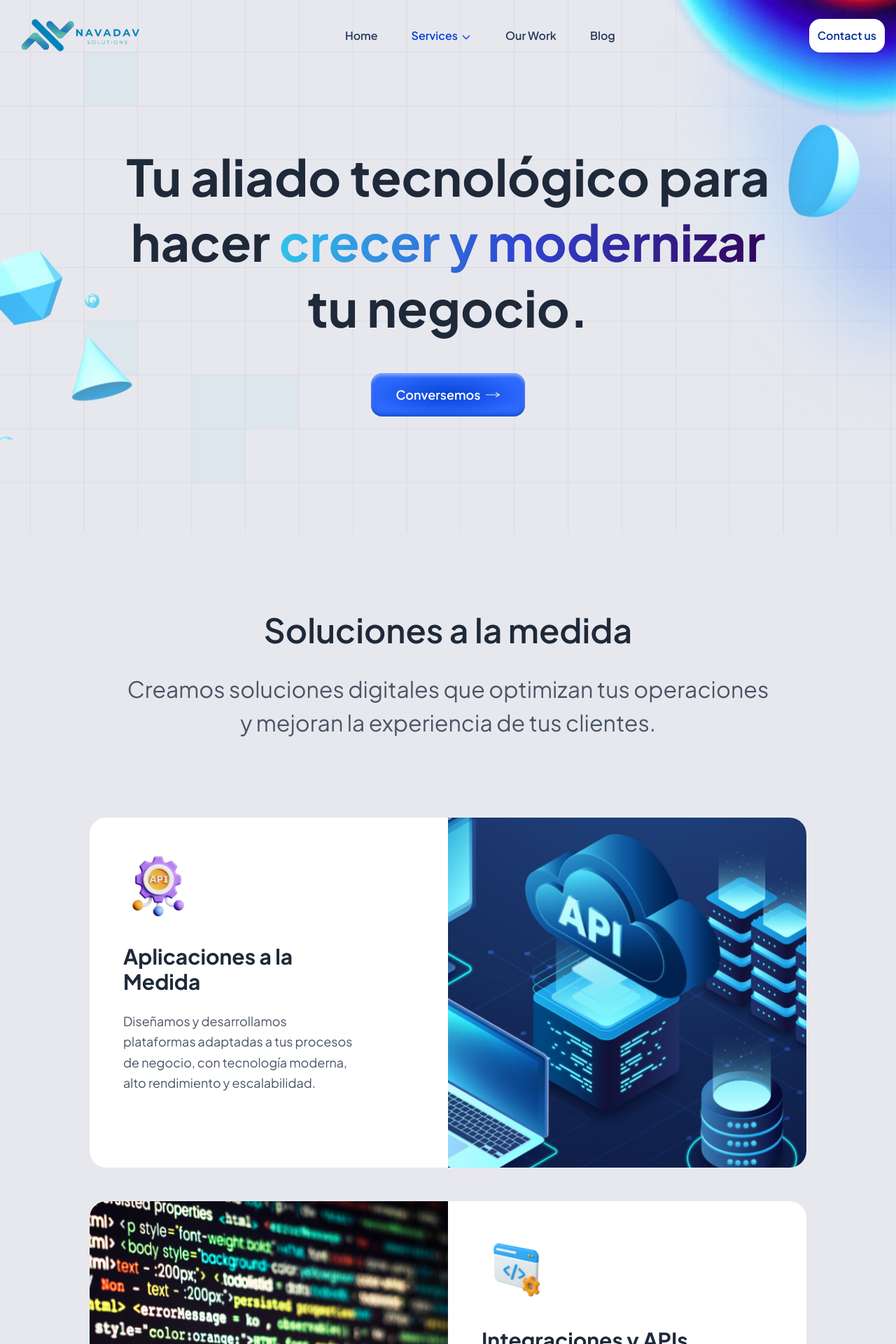
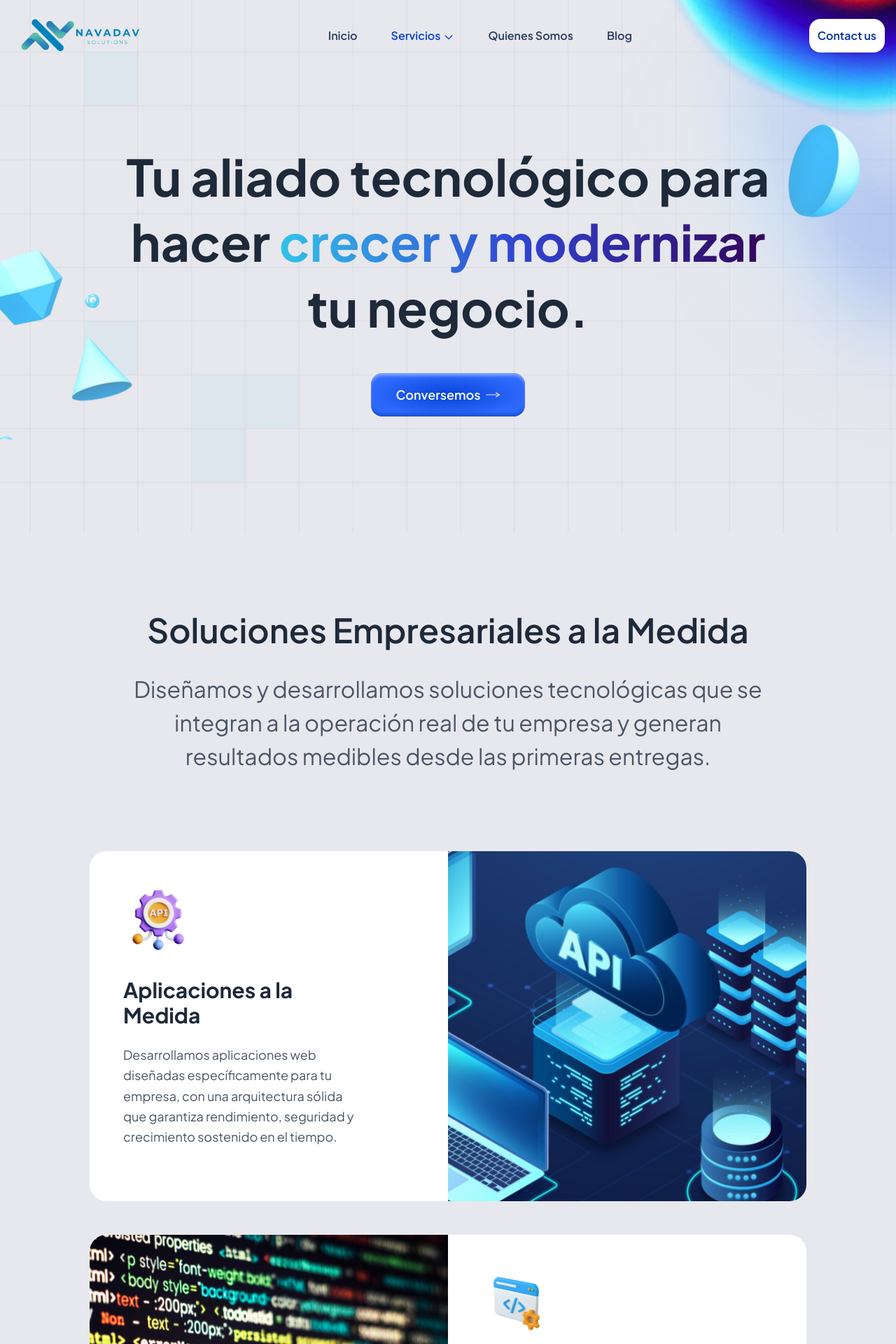
Before and after one commit to navadav-solutions/navadav-homepage, a Next.js app: page /servicios/soluciones-a-medida in a window 1280 px wide. Shown: the top 1920 px of the page at 70% size. Built offline with nearby package versions, Linux system fonts and the light colour scheme.

Commit message:
Se actualizan los servicios

```diff
--- a/app/components/JsonLd/JsonLd.tsx
+++ /dev/null
@@ -1,30 +0,0 @@
-const JsonLd = () => {
-    const schema = {
-        "@context": "https://schema.org",
-        "@type": "Organization",
-        name: "Navadav",
-        url: "https://rafeldev.github.io/navadav",
-        description: "Soluciones tecnológicas para hacer crecer y modernizar tu negocio",
-        logo: "https://rafeldev.github.io/navadav/mainLogo.svg",
-        contactPoint: {
-            "@type": "ContactPoint",
-            telephone: "+57 317 890 1234",
-            contactType: "customer service",
-        },
-        address: {
-            "@type": "PostalAddress",
-            addressLocality: "Bogotá",
-            addressCountry: "CO"
-        },
-        sameAs: [
-            "https://www.facebook.com/queueunderstop/",
-            "https://www.instagram.com/queueunderstop/",
-            "https://www.linkedin.com/company/queueunderstop/",
-        ]
-    }
-    return (
-        <script type="application/ld+json" dangerouslySetInnerHTML={{ __html: JSON.stringify(schema) }} />
-    )
-}
-
-export default JsonLd;
--- a/app/components/Navbar/Navbar.tsx
+++ b/app/components/Navbar/Navbar.tsx
@@ -68,7 +68,7 @@ const Navbar = () => {
         <div className="hidden lg:flex gap-4 z-10 relative">
           {navbarLinks.map((link) => {
             // Si es Services, renderizar con dropdown
-            if (link.title === "Services") {
+            if (link.title === "Servicios") {
               return (
                 <div
                   key={link.title}
--- a/app/data/InteligenciaNegociosData.ts
+++ b/app/data/InteligenciaNegociosData.ts
@@ -4,29 +4,32 @@ import { getAssetPath } from "../utils/assets";
 export const inteligenciaNegociosData: MainCard[] = [
   {
     id: 1,
-    title: "Inteligencia de Negocios",
-    description: "Transformamos tus datos en información estratégica para tomar decisiones informadas y optimizar tu negocio.",
+    title: "Modelamiento de Datos y Dashboards Gerenciales",
+    description:
+      "Transformamos los datos de tu empresa en información clara, confiable y útil para la gestión. Diseñamos modelos de datos y sistemas de inteligencia que te permiten comprender el desempeño real de tu negocio, anticipar riesgos y tomar decisiones basadas en evidencia.",
     imageSrc: getAssetPath("/images/services/modelamiento.png"),
     imageAlt: "Inteligencia de Negocios",
     icon: getAssetPath("/icons/services/modelamiento.svg"),
-    reverse: false
+    reverse: false,
   },
   {
     id: 2,
     title: "Inteligencia de Negocios",
-    description: "Transformamos tus datos en información estratégica para tomar decisiones informadas y optimizar tu negocio.",
+    description:
+      "Transformamos tus datos en información estratégica para tomar decisiones informadas y optimizar tu negocio.",
     imageSrc: getAssetPath("/images/services/consultoria.png"),
     imageAlt: "Inteligencia de Negocios",
     icon: getAssetPath("/icons/services/consultoria.svg"),
-    reverse: true
+    reverse: true,
   },
   {
     id: 3,
     title: "Inteligencia de Negocios",
-    description: "Transformamos tus datos en información estratégica para tomar decisiones informadas y optimizar tu negocio.",
+    description:
+      "Transformamos tus datos en información estratégica para tomar decisiones informadas y optimizar tu negocio.",
     imageSrc: getAssetPath("/images/services/transformacion.png"),
     imageAlt: "Inteligencia de Negocios",
     icon: getAssetPath("/icons/services/transformacion.svg"),
-    reverse: false
+    reverse: false,
   },
-]
+];
--- a/app/data/listServices.ts
+++ b/app/data/listServices.ts
@@ -3,7 +3,7 @@ import { getAssetPath } from "@/app/utils/assets";
 
 const listServicesDevelopment: ListServices[] = [
   {
-    title: "Aplicaciones Web Personalizadas",
+    title: "Aplicaciones a la Medida",
     link: "https://www.google.com",
   },
   {
--- a/app/data/navbarLinks.ts
+++ b/app/data/navbarLinks.ts
@@ -1,12 +1,10 @@
-
-
 export const navbarLinks = [
   {
-    title: "Home",
+    title: "Inicio",
     link: "/",
   },
   {
-    title: "Services",
+    title: "Servicios",
     link: "#",
     sublinks: [
       {
@@ -18,7 +16,7 @@ export const navbarLinks = [
         link: "/servicios/inteligencia-negocios",
       },
       {
-        title: "Automatización AI",
+        title: "Automatización e IA",
         link: "/servicios/automatizacion-ai",
       },
       {
@@ -28,11 +26,11 @@ export const navbarLinks = [
     ],
   },
   {
-    title: "Our Work",
+    title: "Quienes Somos",
     link: "/portafolio",
   },
   {
     title: "Blog",
     link: "/blog",
   },
-]
+];
--- a/app/data/solucionesAMedidaData.ts
+++ b/app/data/solucionesAMedidaData.ts
@@ -1,4 +1,3 @@
-
 import { MainCard } from "../types/mainCardTypes";
 import { getAssetPath } from "../utils/assets";
 
@@ -6,28 +5,31 @@ export const solucionesAMedidaData: MainCard[] = [
   {
     id: 1,
     title: "Aplicaciones a la Medida",
-    description: "Diseñamos y desarrollamos plataformas adaptadas a tus procesos de negocio, con tecnología moderna, alto rendimiento y escalabilidad.",
+    description:
+      "Desarrollamos aplicaciones web diseñadas específicamente para tu empresa, con una arquitectura sólida que garantiza rendimiento, seguridad y crecimiento sostenido en el tiempo.",
     imageSrc: getAssetPath("/images/services/api.png"),
     imageAlt: "Aplicaciones a la Medida",
     icon: getAssetPath("/icons/ui/api.svg"),
-    reverse: false
+    reverse: false,
   },
   {
     id: 2,
     title: "Integraciones y APIs Empresariales",
-    description: "Conectamos tus sistemas, aplicaciones y servicios externos para que tu información fluya de forma segura y automatizada.",
+    description:
+      "Integramos tus sistemas y servicios para unificar la información, reducir tareas manuales y habilitar una operación más ágil y conectada.",
     imageSrc: getAssetPath("/images/services/refactor.png"),
     imageAlt: "Integraciones y APIs Empresariales",
     icon: getAssetPath("/icons/ui/refactor.svg"),
-    reverse: true
+    reverse: true,
   },
   {
     id: 3,
     title: "Modernización y Refactorización de Sistemas",
-    description: "Transformamos aplicaciones heredadas en arquitecturas modernas, más estables, eficientes y fáciles de mantener.",
+    description:
+      "Modernizamos sistemas existentes sin interrumpir la operación, mejorando estabilidad, rendimiento y mantenibilidad para preparar tu plataforma para el futuro.",
     imageSrc: getAssetPath("/images/services/refactor.png"),
     imageAlt: "Modernización y Refactorización de Sistemas",
     icon: getAssetPath("/icons/ui/refactor.svg"),
-    reverse: false
+    reverse: false,
   },
-]
+];
--- a/app/page.tsx
+++ b/app/page.tsx
@@ -2,7 +2,7 @@ import Image from "next/image";
 import ContactForm from "@/app/components/ContactForm/ContactForm";
 import Layout from "@/app/layout/Layout";
 import { getAssetPath } from "@/app/utils/assets";
-import CardStepByStep from "@/app/components/CardStepByStep/CardSteoByStep";
+import CardStepByStep from "@/app/components/CardStepByStep/CardStepByStep";
 import CardServices from "@/app/components/CardServices/CardServices";
 import TestimonialCard from "@/app/components/TestimonialCard/TestimonialCard";
 import { services } from "@/app/data/listServices";
--- a/app/servicios/soluciones-a-medida/page.tsx
+++ b/app/servicios/soluciones-a-medida/page.tsx
@@ -7,24 +7,26 @@ import ServiceHero from "@/app/components/ServiceHero/ServiceHero";
 import { solucionesAMedidaData } from "@/app/data/solucionesAMedidaData";
 import { questionsSolucionesAMedida } from "@/app/data/questionsData";
 
-
 const SolucionesAMedida = () => {
   return (
     <Layout>
       <ServiceHero />
       <section className="w-[80%] mx-auto py-16 text-center flex flex-col justify-center items-center">
         <h2 className="text-[32px] lg:text-[48px] font-semibold text-gray-800 mb-6">
-          Soluciones a la medida
+          Soluciones Empresariales a la Medida
         </h2>
         <p className="text-[24px] lg:text-[32px] font-[400] text-gray-600 lg:w-[90%] w-[100%] m-[0px]">
-          Creamos soluciones digitales que optimizan tus operaciones y mejoran
-          la experiencia de tus clientes.
+          Diseñamos y desarrollamos soluciones tecnológicas que se integran a la
+          operación real de tu empresa y generan resultados medibles desde las
+          primeras entregas.
         </p>
       </section>
 
-      {
-        solucionesAMedidaData.map((item) => (
-          <section className="w-[80%] mx-auto pt-0 text-center mt-12" key={item.id}>
+      {solucionesAMedidaData.map((item) => (
+        <section
+          className="w-[80%] mx-auto pt-0 text-center mt-12"
+          key={item.id}
+        >
           <MainCard
             imageSrc={item.imageSrc}
             imageAlt={item.imageAlt}
@@ -41,8 +43,7 @@ const SolucionesAMedida = () => {
             reverse={item.reverse}
           />
         </section>
-        ))
-      }
+      ))}
 
       <section className="w-[80%] mx-auto py-16 text-center flex flex-col justify-center items-center">
         <h2 className="text-[32px] lg:text-[48px] font-semibold text-gray-800 mb-6">
@@ -54,20 +55,18 @@ const SolucionesAMedida = () => {
       </section>
 
       <section className="w-[80%] lg:w-[60%] mx-auto py-8 text-center flex flex-col justify-center items-center gap-8">
-        {
-          questionsSolucionesAMedida?.map((question) => (
+        {questionsSolucionesAMedida?.map((question) => (
           <AccordeonCard
             key={question.title}
             title={question.title}
             paragraph={question.paragraph}
           />
-          ))
-        }
+        ))}
       </section>
 
       <ContactForm />
     </Layout>
-  )
-}
+  );
+};
 
-export default SolucionesAMedida
+export default SolucionesAMedida;
```
Also changed, not shown: app/components/CardStepByStep/CardStepByStep.tsx (renamed from app/components/CardStepByStep/CardSteoByStep.tsx). Lines whose indentation alone changed are shown as unchanged.
